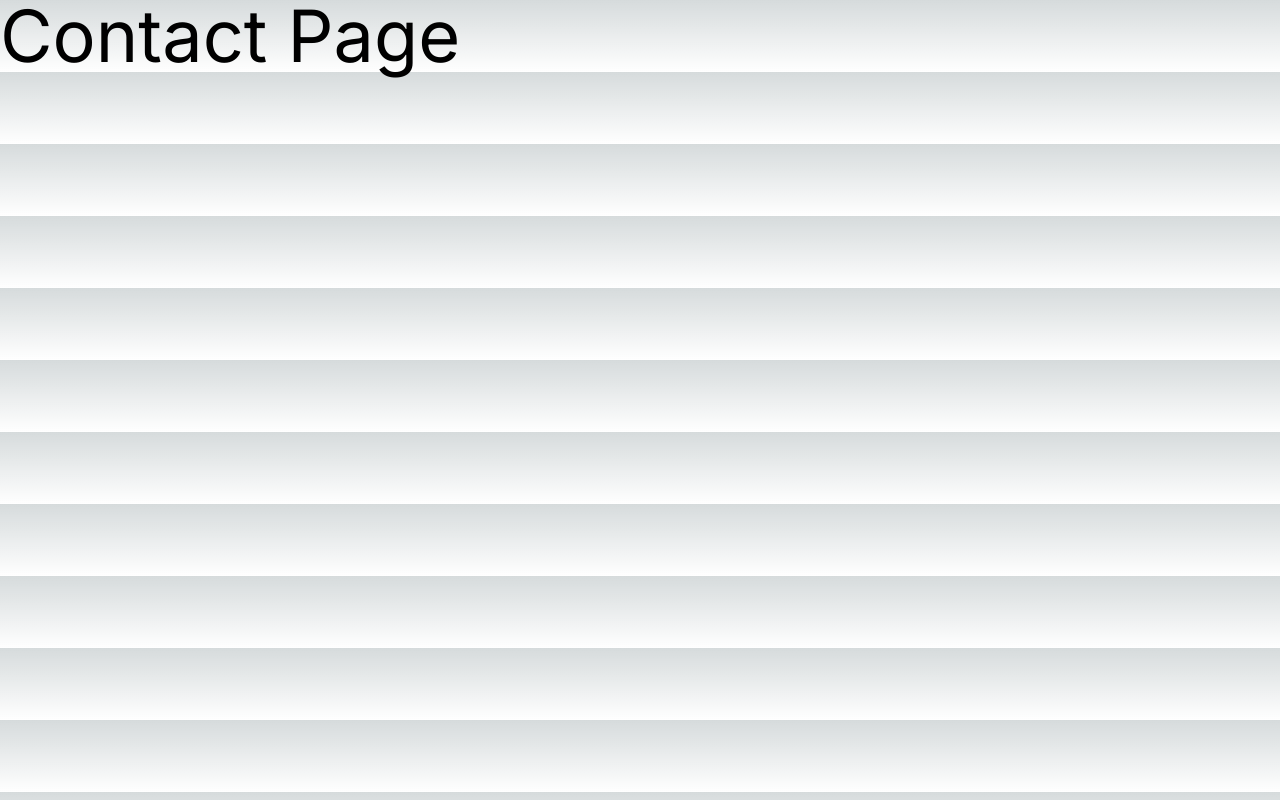
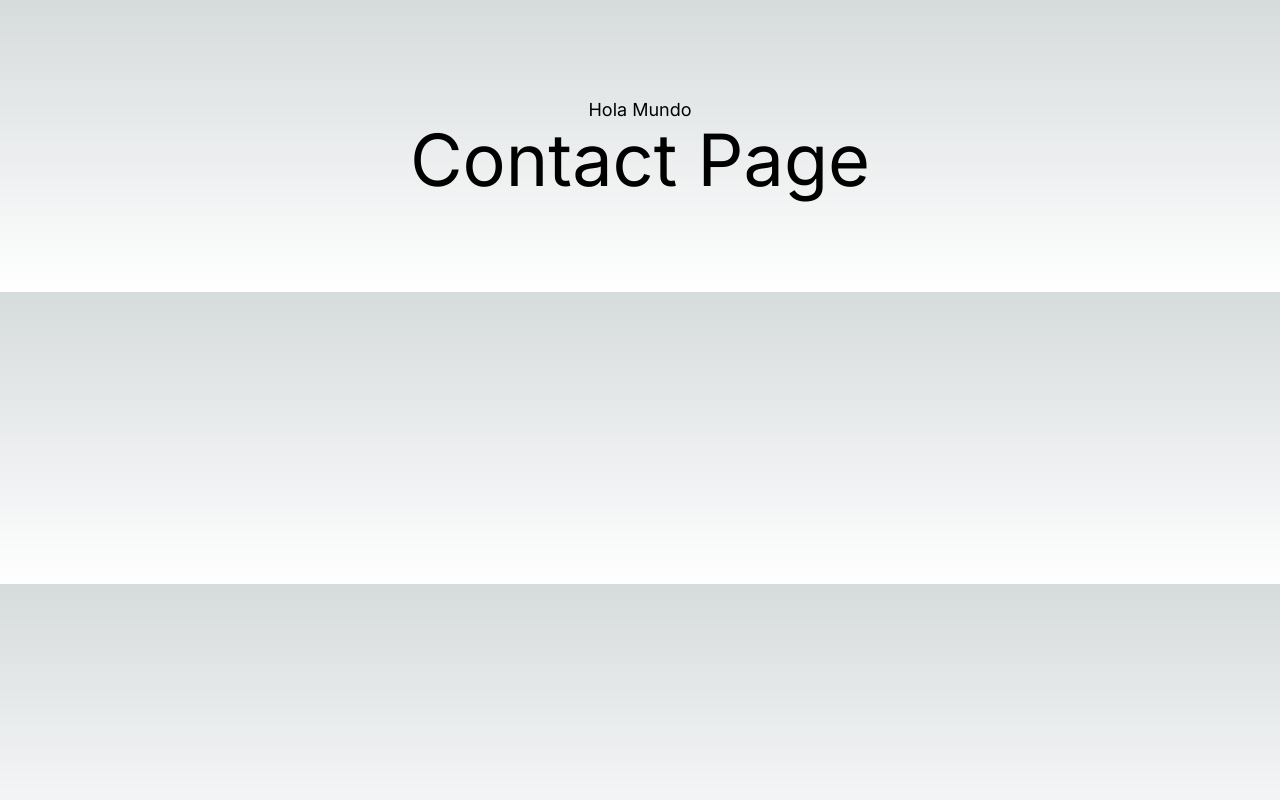
Before and after one commit to adrian-villamil/next-first-steps, a Next.js app: page /contact in a window 1280 px wide. Built offline with nearby package versions, Linux system fonts and the light colour scheme.

Commit message:
Páginas que comparten el mismo public layout.

```diff
--- a/app/(general)/about/page.tsx
+++ b/app/(general)/about/page.tsx
@@ -1,15 +1,13 @@
 import type { Metadata } from "next";
 
 export const metadata: Metadata = {
- title: 'About Page',
- description: 'Página donde encuentras información sobre mí.',
- keywords: ['About Page', 'Adrián', 'información', '...'],
+  title: 'About Page',
+  description: 'Página donde encuentras información sobre mí.',
+  keywords: ['About Page', 'Adrián', 'información', '...'],
 };
 
 export default function AboutPage() {
   return (
-    <>
-      <span className="text-7xl">About Page</span>
-    </>
+    <span className="text-7xl">About Page</span>
   );
 }
--- a/app/(general)/contact/page.tsx
+++ b/app/(general)/contact/page.tsx
@@ -1,8 +1,8 @@
 import type { Metadata } from "next";
 
 export const metadata: Metadata = {
- title: 'Contact Page',
- description: 'Página donde puedes contactarme.',
+  title: 'Contact Page',
+  description: 'Página donde puedes contactarme.',
 };
 
 export default function ContactPage() {
--- /dev/null
+++ b/app/(general)/layout.tsx
@@ -0,0 +1,13 @@
+
+export default function PublicLayout({
+  children
+}: {
+  children: React.ReactNode;
+}) {
+  return (
+    <main className="flex flex-col items-center p-24">
+      <span className="text-lg">Hola Mundo</span>
+      {children}
+    </main>
+  );
+}
--- a/app/(general)/pricing/page.tsx
+++ b/app/(general)/pricing/page.tsx
@@ -1,8 +1,8 @@
 import type { Metadata } from "next";
 
 export const metadata: Metadata = {
- title: 'Pricing Page',
- description: 'Página donde puedes ver todos los precios de mis servicios',
+  title: 'Pricing Page',
+  description: 'Página donde puedes ver todos los precios de mis servicios',
 };
 
 export default function PricingPage() {
--- a/app/page.tsx
+++ b/app/page.tsx
@@ -1,7 +1,7 @@
 export default function HomePage() {
   return (
     <main className="flex min-h-screen flex-col items-center justify-between p-24">
-      <h1>Home Page</h1>
+      <span className="text-5xl">Home Page</span>
     </main>
   );
 }
```
